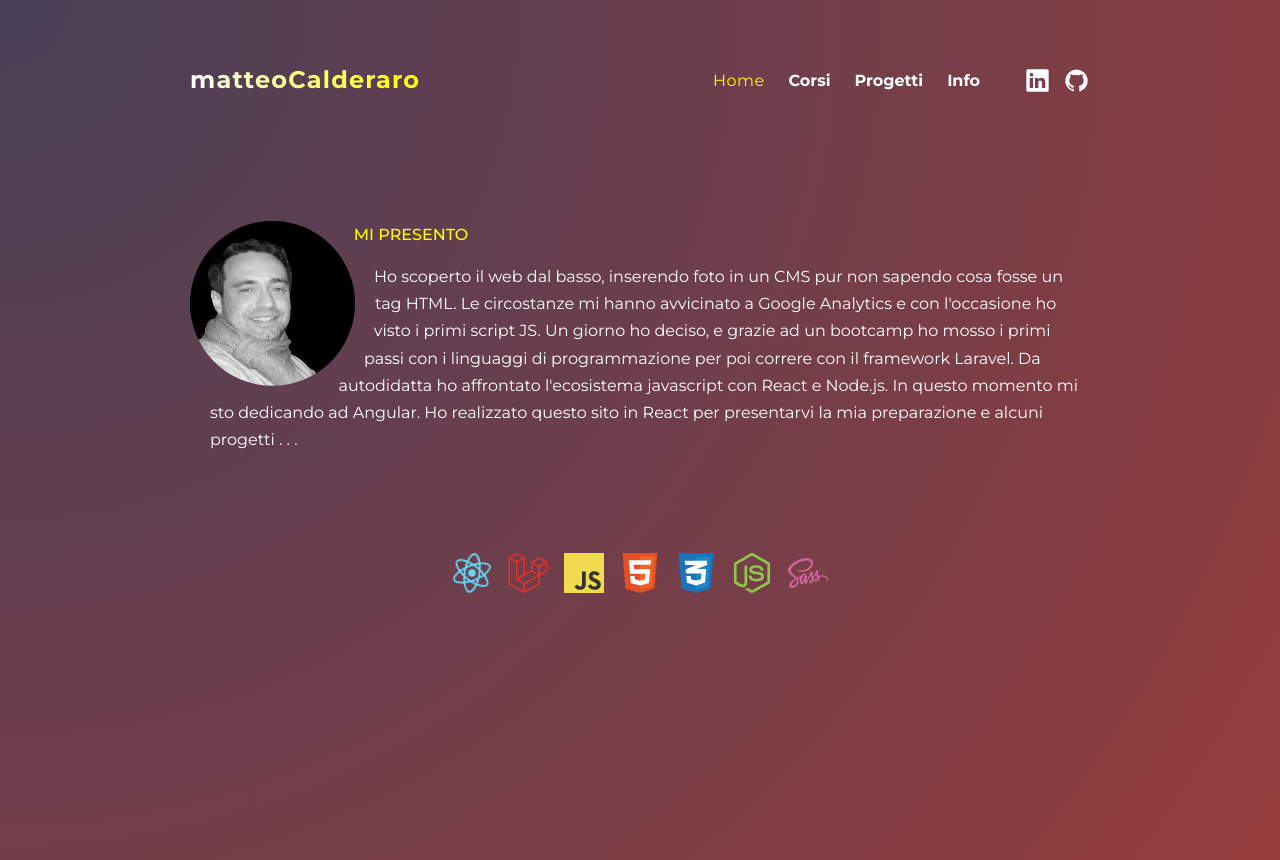
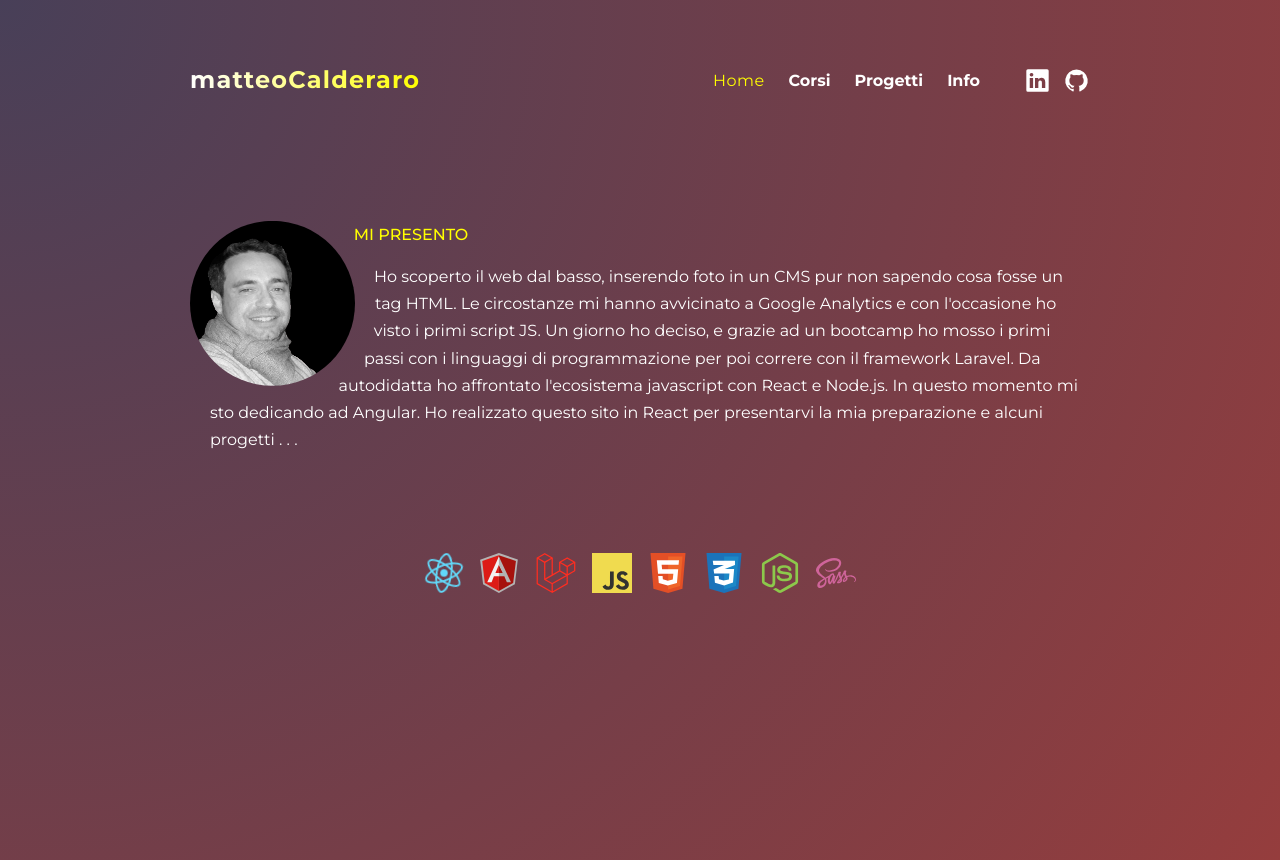
Before and after one commit to matteoCalderaro/portfolio-2023, a React (Create React App) app: page / in a window 1280 px wide. Built offline with nearby package versions, Linux system fonts and the light colour scheme.

Commit message:
logo angular

```diff
--- a/src/pages/Profile.js
+++ b/src/pages/Profile.js
@@ -6,6 +6,8 @@ import logos from '../Logos.svg';
 const Profile = () => {
   const iconName = [
     'react',
+
+    'angular',
     'laravel',
     'javaScript',
     'html',
```
Also changed, not shown: src/Logos.svg.
